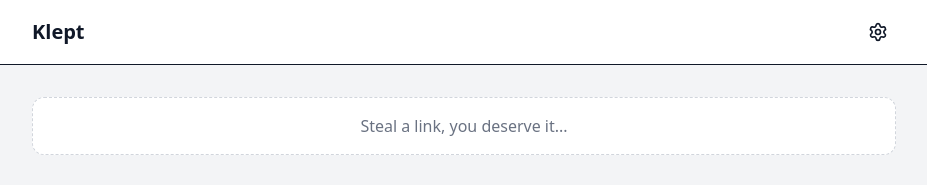
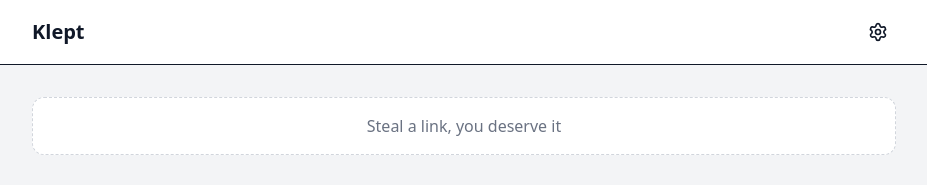
Before and after one commit to tinykings/klept, a React (Vite) app: page / in a window 1280 px wide. Shown: the top 185 px of the page, without its empty margins (176-1103 px from the left). Built offline with nearby package versions, Linux system fonts and the light colour scheme.

Commit message:
sorting when tag filtered

```diff
--- a/src/App.tsx
+++ b/src/App.tsx
@@ -196,7 +196,9 @@ function App() {
     );
 
     if (selectedTag) {
-      filtered = filtered.filter(b => b.tags?.includes(selectedTag));
+      return filtered
+        .filter(b => b.tags?.includes(selectedTag))
+        .sort((a, b) => a.title.localeCompare(b.title));
     }
 
     const pinned = filtered.filter(b => b.pinned).sort((a, b) => a.title.localeCompare(b.title));
@@ -314,7 +316,10 @@ function App() {
     <div className="min-h-screen bg-gray-100 text-gray-900 font-sans dark:bg-gray-900 dark:text-gray-100 transition-colors duration-200">
       <header className="bg-white border-b sticky top-0 z-10 dark:bg-gray-900 dark:border-gray-800">
         <div className="max-w-4xl mx-auto px-4 h-16 flex items-center justify-between">
-          <h1 className="text-xl font-bold flex items-center gap-2">
+          <h1
+            className="text-xl font-bold flex items-center gap-2 cursor-pointer hover:text-indigo-600 transition-colors"
+            onClick={() => window.location.href = window.location.origin + window.location.pathname}
+          >
             Klept
           </h1>
           <div className="flex items-center gap-2">
@@ -368,9 +373,9 @@ function App() {
         {!isFormExpanded ? (
           <button
             onClick={() => setIsFormExpanded(true)}
-            className="w-full bg-white p-4 rounded-xl border border-dashed border-gray-300 text-gray-500 hover:text-indigo-600 hover:border-indigo-300 hover:bg-indigo-50 transition-all flex items-center justify-center gap-2 mb-8 dark:bg-gray-800 dark:border-gray-700 dark:text-gray-400 dark:hover:bg-gray-700/50 dark:hover:text-indigo-400 dark:hover:border-indigo-700"
+            className="w-full bg-white p-4 rounded-xl border border-dashed border-gray-300 text-gray-500 hover:text-indigo-600 hover:border-indigo-300 hover:bg-indigo-50 transition-all flex items-center justify-center gap-2 mb-8 dark:bg-gray-800 dark:border-gray-700 dark:text-gray-400 dark:hover:bg-gray-700/50 dark:hover:text-indigo-400 dark:hover:border-indigo-700 cursor-pointer"
           >
-            Steal a link, you deserve it...
+            Steal a link, you deserve it
           </button>
         ) : (
           <form ref={formRef} onSubmit={handleAddBookmark} className="bg-white p-6 rounded-xl border shadow-sm mb-8 relative dark:bg-gray-800 dark:border-gray-700">
```
